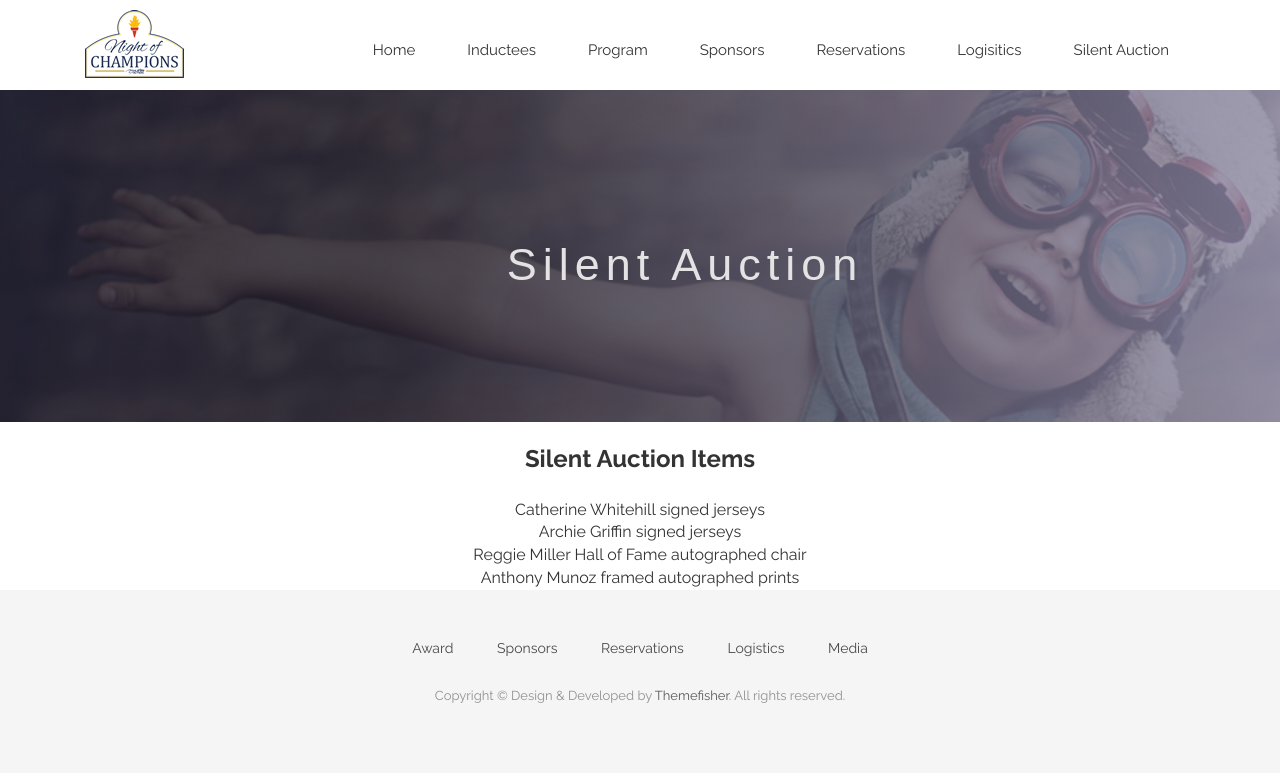
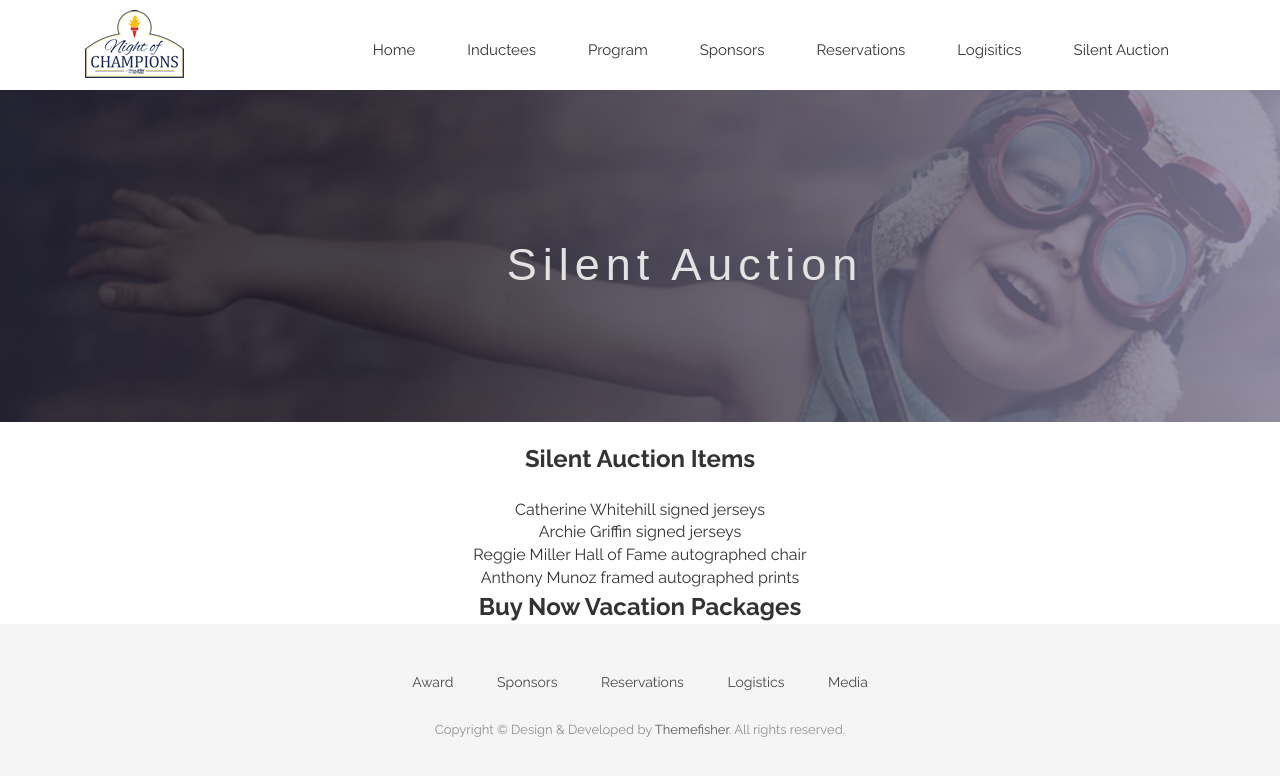
Before and after one commit to CruGlobal/NightofChampions, a Jekyll site: the page built from silent-auctions.markdown, in a window 1280 px wide. Shown: the top 776 px of the page. Built offline with Jekyll 4.4.1, drawn with Linux system fonts in a browser that asks for light colours; nearby versions of some CDN libraries; some web fonts are replaced.

Commit message:
Updated Silent Auctions

```diff
--- a/silent-auctions.markdown
+++ b/silent-auctions.markdown
@@ -20,3 +20,8 @@ Archie Griffin signed jerseys
 Reggie Miller Hall of Fame autographed chair
 <br>
 Anthony Munoz framed autographed prints
+
+<div style="text-align: center;">
+<b>
+<font size="5">Buy Now Vacation Packages</font>
+</b>
```
